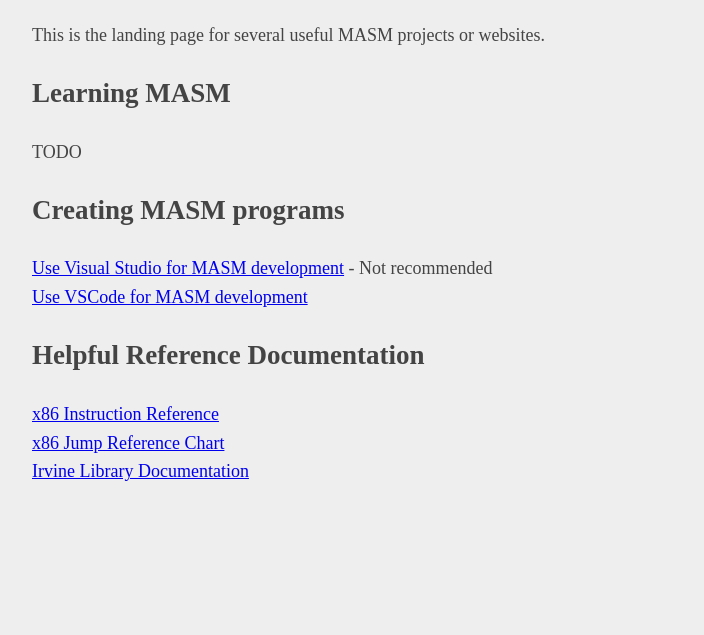
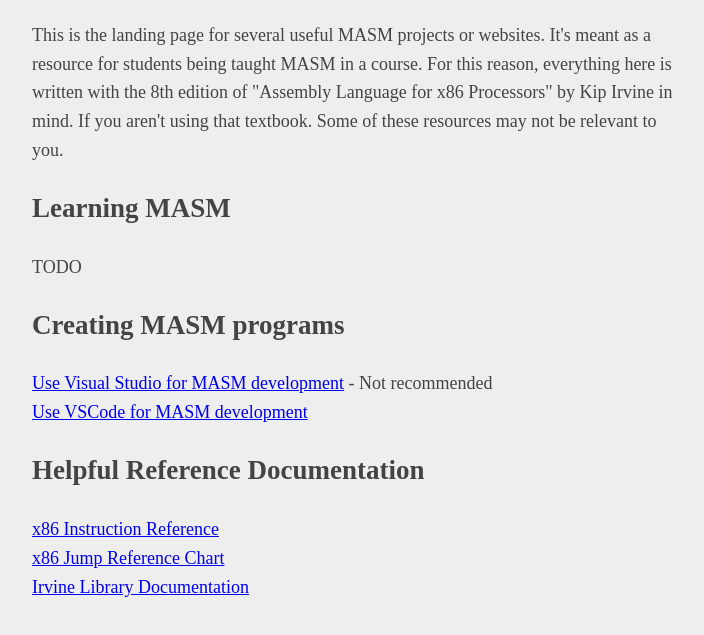
Before and after one commit to Arian04/masm-tools-web, a plain HTML site: page root/index.html in a window 1280 px wide. Shown: the part 101-736 px from the top of the page, without its empty margins (283-987 px from the left). Drawn offline with Linux system fonts and the light colour scheme.

Commit message:
update landing page

```diff
--- a/root/index.html
+++ b/root/index.html
@@ -7,12 +7,20 @@
   </head>
   <body>
 		<h1>What is this site?</h1>
-		<p>This is the landing page for several useful MASM projects or websites.</p>
+		<p>
+			This is the landing page for several useful MASM projects or websites. It's meant as a resource for students being
+			taught MASM in a course. For this reason, everything here is written with the 8th edition of "Assembly Language
+			for x86 Processors" by Kip Irvine in mind. If you aren't using that textbook. Some of these resources may not be
+			relevant to you.
+		</p>
+
 		<h2>Learning MASM</h2>
 		<p>TODO</p>
+
 		<h2>Creating MASM programs</h2>
 		<a href="TODO">Use Visual Studio for MASM development</a> - Not recommended<br>
 		<a href="https://github.com/Arian04/vscode-masm">Use VSCode for MASM development</a>
+
 		<h2>Helpful Reference Documentation</h2>
 		<a href="https://www.felixcloutier.com/x86/">x86 Instruction Reference</a><br>
 		<a href="http://www.unixwiz.net/techtips/x86-jumps.html">x86 Jump Reference Chart</a><br>
```
